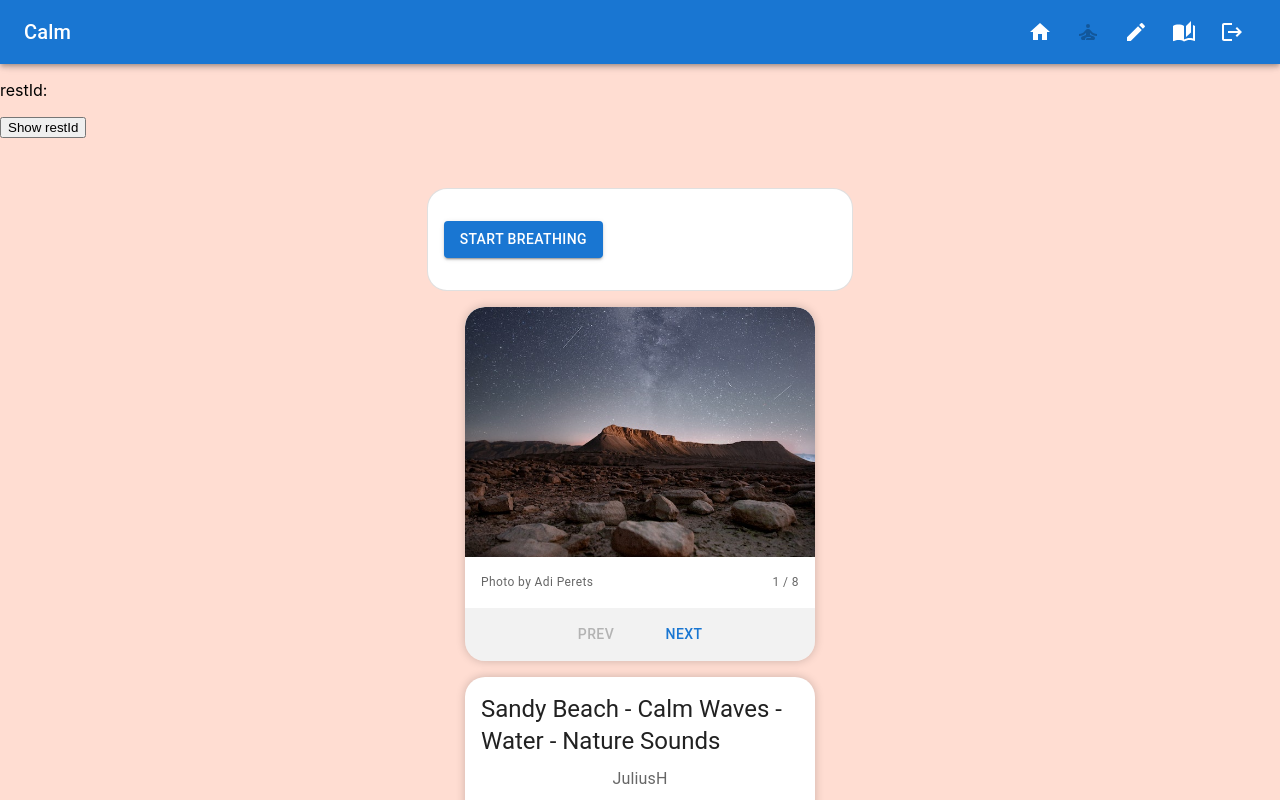
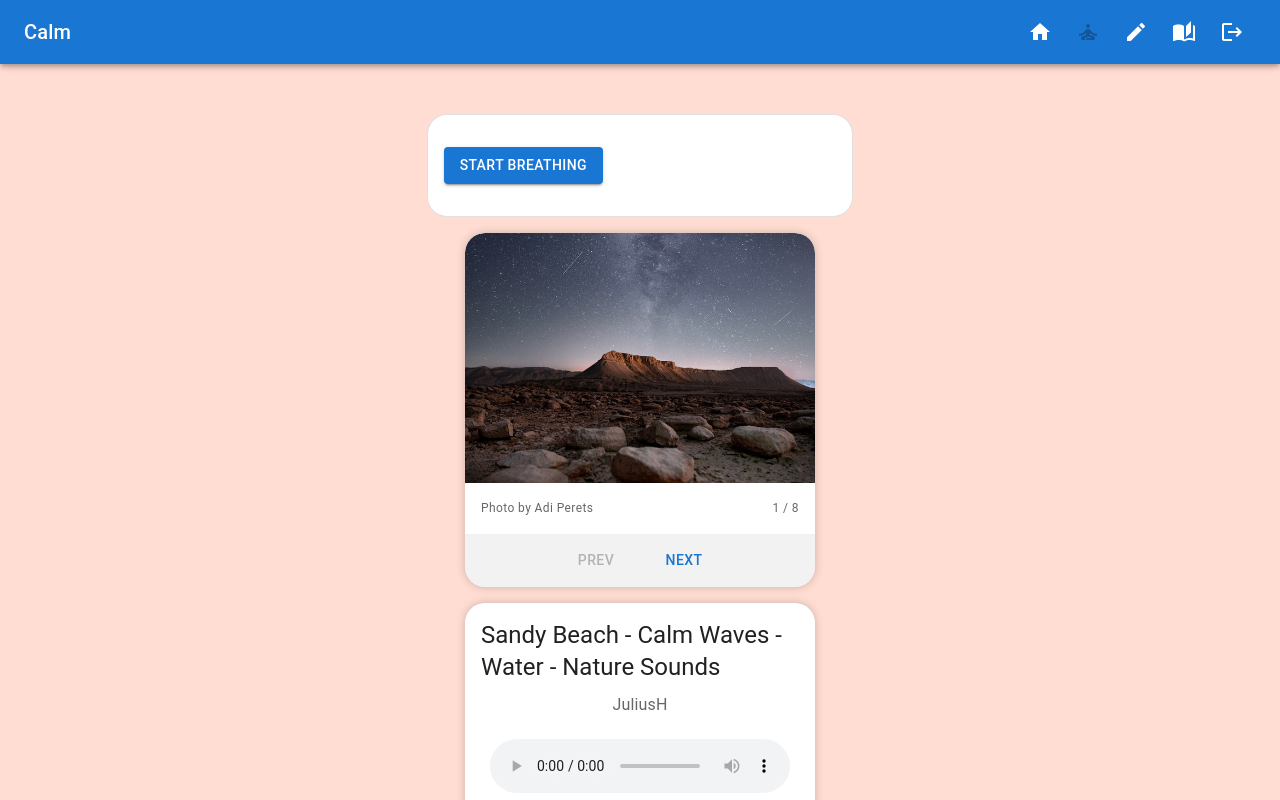
Before and after one commit to Willywonka443/MentalHealthApp, a React (Create React App) app: page /calm in a window 1280 px wide. Shown: the top 800 px of the page. Built offline with nearby package versions, Linux system fonts and the light colour scheme.

Commit message:
Fixed everything and has stuff for demo

```diff
--- a/src/pages/calm.js
+++ b/src/pages/calm.js
@@ -104,9 +104,7 @@ const Calm = ({ restId }) => {
       setIndexS((prevIndex) => (prevIndex === sounds.length - 1 ? 0 : prevIndex + 1));
     };
 
-    const handleShowRestId = () => {
-      alert(`restId: ${restId}`);
-    };
+
 
   return (
     <>
@@ -132,8 +130,7 @@ const Calm = ({ restId }) => {
           </IconButton>
         </Toolbar>
       </AppBar>
-      <p>restId: {restId}</p>
-      <button onClick={handleShowRestId}>Show restId</button>
+
       <Grid container alignItems="center" justifyContent="center" style={{ marginTop: '50px' }}>
   <Grid item xs={12} sm={6} md={4} sx={{ maxWidth: '300px', mx: 'auto' }}>
     <Card variant="outlined" sx={{ borderRadius: '20px' }}>
--- a/src/pages/past.js
+++ b/src/pages/past.js
@@ -3,7 +3,7 @@ import { gql, useQuery } from "@apollo/client";
 import { useNavigate } from "react-router-dom";
 import HomeIcon from "@mui/icons-material/Home";
 import SelfImprovementIcon from "@mui/icons-material/SelfImprovement";
-import { IconButton, Grid, Card, CardContent, Typography, Box, AppBar, Toolbar, Button } from "@mui/material";
+import { IconButton, Grid, Card, CardContent, Typography, Box, AppBar, Toolbar } from "@mui/material";
 import CreateIcon from "@mui/icons-material/Create";
 import AutoStoriesIcon from "@mui/icons-material/AutoStories";
 import LogoutIcon from '@mui/icons-material/Logout';
@@ -49,10 +49,7 @@ export default function Past({ restId, setRestId }) {
   const { loading, error, data, refetch  } = useQuery(JOURNALS_QUERY, { client, variables: { limit: 25 } });
 
 
-  const handleRefresh = () => {
-    window.location.reload();
-    refetch();
-  };
+
 
   if (loading) return <p>Loading...</p>;
   if (error) return <p>Error :</p>;
@@ -84,11 +81,7 @@ export default function Past({ restId, setRestId }) {
           </IconButton>
         </Toolbar>
       </AppBar>
-      <Box sx={{ display: 'flex', justifyContent: 'center', marginTop: '10px' }}>
-      <Button variant="contained" onClick={handleRefresh}>
-        Refresh
-      </Button>
-    </Box>
+
       <Grid container spacing={2} sx={{ marginTop: "2rem" }}>
   {data.journals.map((journal) => (
     <Grid item xs={12} sm={6} md={4} key={journal.id}>
```
